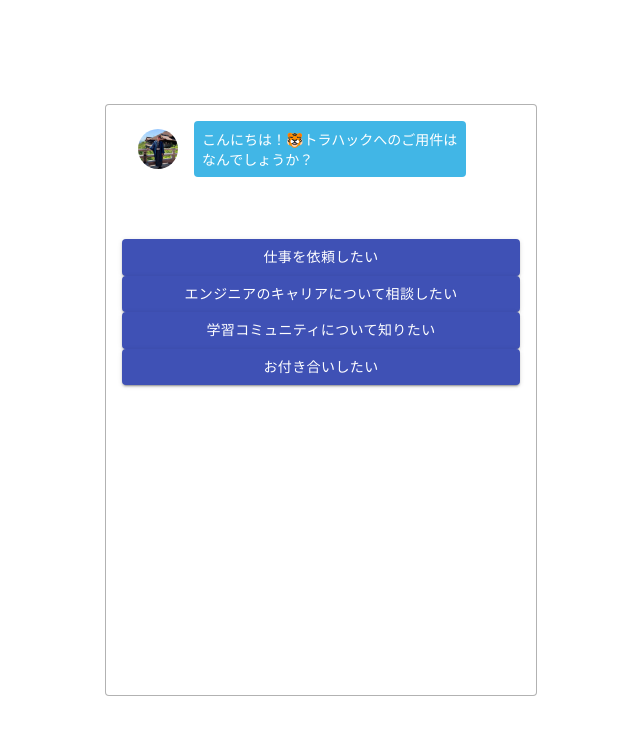
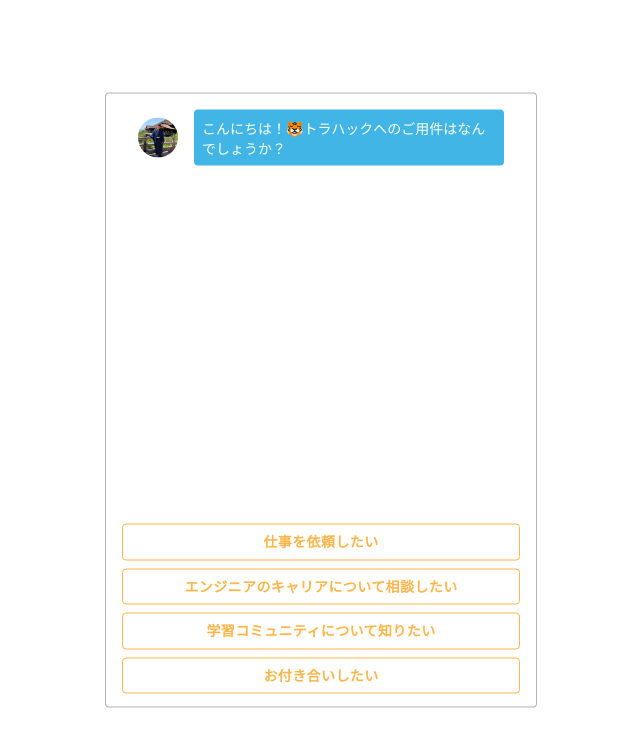
Before and after one commit to KOJI-YMB/chatbot-app, a React (Create React App) app: page / in a window 1280 px wide. Shown: the top 746 px of the page, without its empty margins (319-959 px from the left). Built offline with nearby package versions, Linux system fonts and the light colour scheme.

Commit message:
Add styles using @mui

```diff
--- a/package.json
+++ b/package.json
@@ -9,6 +9,7 @@
     "@material-ui/icons": "^4.11.2",
     "@material-ui/system": "^4.12.1",
     "@mui/material": "^5.5.1",
+    "@mui/styles": "^5.5.1",
     "@testing-library/jest-dom": "^5.16.2",
     "@testing-library/react": "^12.1.4",
     "@testing-library/user-event": "^13.5.0",
--- a/src/assets/styles/style.css
+++ b/src/assets/styles/style.css
@@ -9,7 +9,7 @@
   border: 1px solid rgba(0,0,0,0.3);
   border-radius: 4px;
   box-sizing: border-box;
-  height: 592px;
+  height: 615px;
   max-width: 432px;
   padding: 0 1rem;
   width: 100%;
--- a/src/components/Answer.jsx
+++ b/src/components/Answer.jsx
@@ -1,15 +1,31 @@
-import React from 'react'
-import { makeStyles } from '@material-ui/core/styles';
+import React from 'react';
+import { makeStyles, createStyles} from '@material-ui/core/styles';
 import Button from '@material-ui/core/Button';
 
-
+const useStyles = makeStyles(() =>
+    createStyles({
+        "button": {
+            borderColor: "#FFB549",
+            color: "#FFB549",
+            fontWeight: 600,
+            marginBottom: "8px",
+            "&:hover": {
+                backgroundColor: "#FFB549",
+                color: "#fff"
+            }
+        }
+    }),
+);
 
 const Answer = (props) => {
-  return (
-    <Button variant="contained" color='primary' onClick={() => props.select(props.content, props.nextId)}>
-      {props.content}
-    </Button>
-  );
+    const classes = useStyles();
+
+    return (
+        <Button className={classes.button} variant="outlined"
+                onClick={() => props.select(props.content, props.nextId)}>
+            {props.content}
+        </Button>
+    );
 };
 
 export default Answer;
--- a/src/components/AnswersList.jsx
+++ b/src/components/AnswersList.jsx
@@ -1,6 +1,5 @@
 import React from 'react';
 import { Answer } from './index'
-import '../assets/styles/style.css';
 
 const AnswersList = (props) => {
   return (
--- a/src/components/Chats.jsx
+++ b/src/components/Chats.jsx
@@ -1,10 +1,20 @@
 import React from 'react'
 import List from '@mui/material/List';
 import { Chat } from './index'
+import { makeStyles } from '@mui/styles';
+
+const useStyles = makeStyles({
+  chats: {
+    height: 400,
+    padding: '0',
+    overflow: 'auto'
+  }
+})
 
 const Chats = (props) => {
+  const classes = useStyles(props)
   return (
-    <List sx={{ width: '100%', maxWidth: 360, bgcolor: 'background.paper' }}>
+    <List className={classes.chats}>
      {props.chats.map((chat, index) => {
        return <Chat text={chat.text} type={chat.type} key={index.toString()}/>
      })}
```
Also changed, not shown: 1 other file (tests, documents, lock files or other folders).
